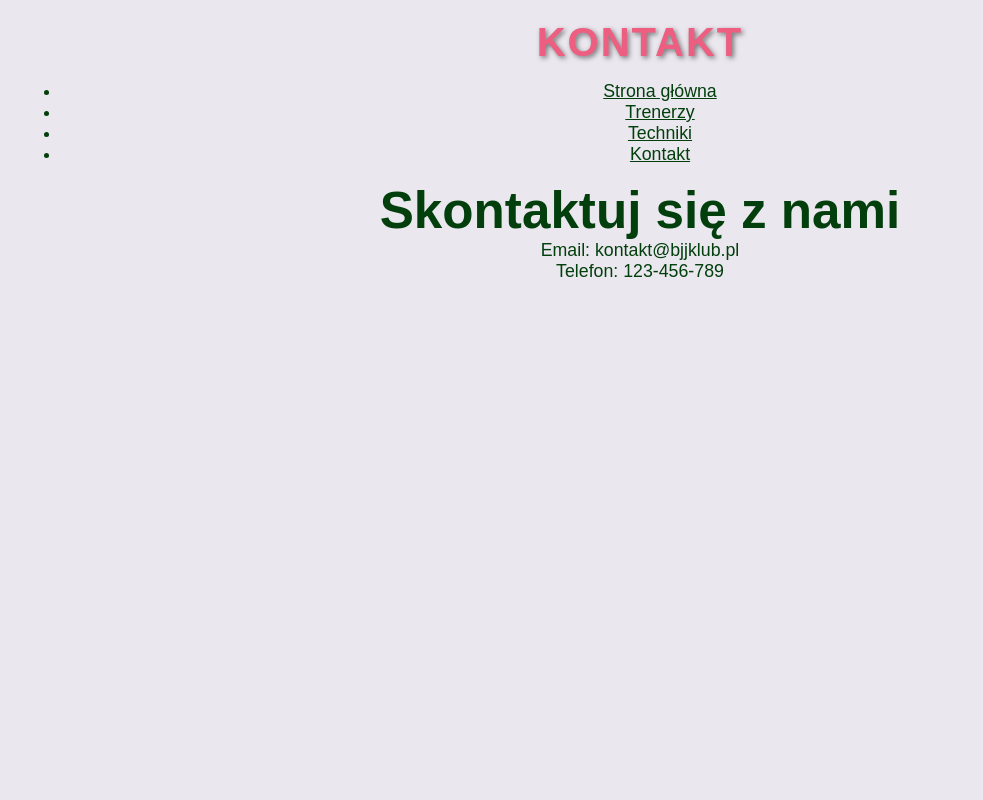
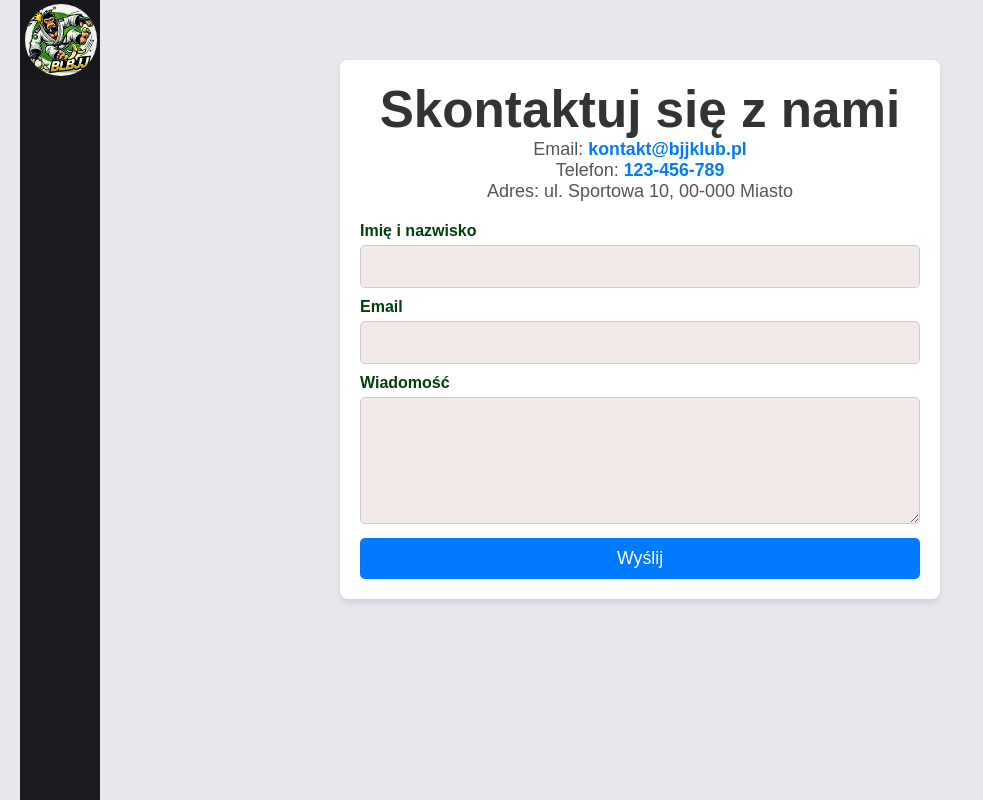
Before and after one commit to niski1996/BlobBJJ, a plain HTML site: page pages/contact.html in a window 1280 px wide. Shown: the whole page, without its empty margins (0-983 px from the left). Drawn offline with Linux system fonts and the light colour scheme; files that its build step writes are made by us from their sources.

Commit message:
Autogenerated commit

```diff
--- a/pages/contact.html
+++ b/pages/contact.html
@@ -5,23 +5,112 @@
     <meta name="viewport" content="width=device-width, initial-scale=1.0">
     <title>Kontakt</title>
     <link rel="stylesheet" href="style.css">
+    <style>
+        nav ul {
+            list-style: none;
+            padding: 0;
+            display: flex;
+            justify-content: center;
+        }
+        nav ul li {
+            display: inline;
+            margin: 0 15px;
+        }
+        nav ul li a {
+            color: white;
+            text-decoration: none;
+            font-weight: bold;
+        }
+        .contact-container {
+            background: white;
+            padding: 20px;
+            border-radius: 8px;
+            box-shadow: 0 4px 6px rgba(0, 0, 0, 0.1);
+            max-width: 600px;
+            margin: 40px auto;
+            text-align: center;
+        }
+        .contact-container h2 {
+            color: #333;
+        }
+        .contact-container p {
+            font-size: 18px;
+            color: #555;
+        }
+        .contact-container a {
+            color: #007BFF;
+            text-decoration: none;
+            font-weight: bold;
+        }
+        .contact-form {
+            margin-top: 20px;
+            text-align: left;
+        }
+        .contact-form label {
+            display: block;
+            margin: 10px 0 5px;
+            font-weight: bold;
+        }
+        .contact-form input, .contact-form textarea {
+            width: 100%;
+            padding: 10px;
+            border: 1px solid #ccc;
+            border-radius: 5px;
+        }
+        .contact-form button {
+            margin-top: 10px;
+            padding: 10px 15px;
+            background: #007BFF;
+            color: white;
+            border: none;
+            border-radius: 5px;
+            cursor: pointer;
+            display: block;
+            width: 100%;
+        }
+        .contact-form button:hover {
+            background: #0056b3;
+        }
+        footer {
+            margin-top: 20px;
+            background: #333;
+            color: white;
+            width: 100%;
+            padding: 15px 0;
+            text-align: center;
+        }
+    </style>
 </head>
 <body>
-    <header>
-        <h1>Kontakt</h1>
-        <nav>
-            <ul>
-                <li><a href="index.html">Strona główna</a></li>
-                <li><a href="trenerzy.html">Trenerzy</a></li>
-                <li><a href="techniki.html">Techniki</a></li>
-                <li><a href="kontakt.html">Kontakt</a></li>
-            </ul>
-        </nav>
-    </header>
-    <section>
+    <div id="header-container"></div>
+
+
+    <section class="contact-container">
         <h2>Skontaktuj się z nami</h2>
-        <p>Email: kontakt@bjjklub.pl</p>
-        <p>Telefon: 123-456-789</p>
+        <p>Email: <a href="mailto:kontakt@bjjklub.pl">kontakt@bjjklub.pl</a></p>
+        <p>Telefon: <a href="tel:123456789">123-456-789</a></p>
+        <p>Adres: ul. Sportowa 10, 00-000 Miasto</p>
+
+        <form class="contact-form">
+            <label for="name">Imię i nazwisko</label>
+            <input type="text" id="name" name="name" required>
+
+            <label for="email">Email</label>
+            <input type="email" id="email" name="email" required>
+
+            <label for="message">Wiadomość</label>
+            <textarea id="message" name="message" rows="5" required></textarea>
+
+            <button type="submit">Wyślij</button>
+        </form>
     </section>
+
+    <script>
+        fetch("../components/header.html")
+            .then(response => response.text())
+            .then(data => {
+                document.getElementById("header-container").innerHTML = data;
+            });
+    </script>
 </body>
 </html>
```
Also changed, not shown: pages/index.html (+55 -8 lines), pages/magic.html (+1 -1 lines).
